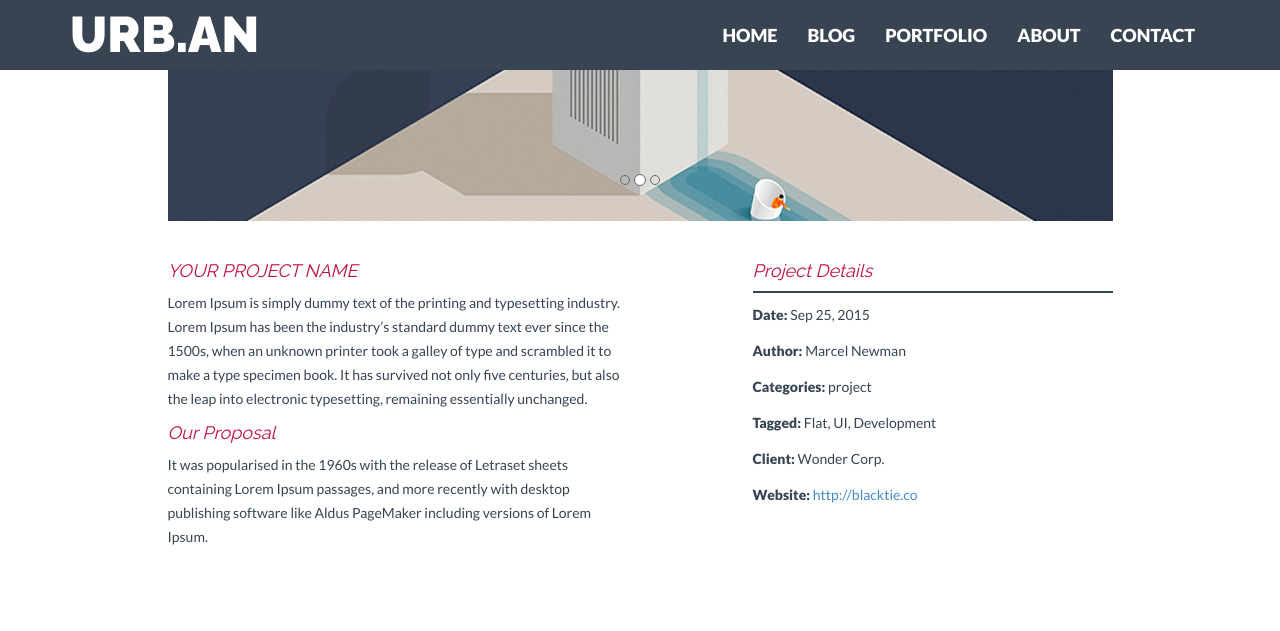
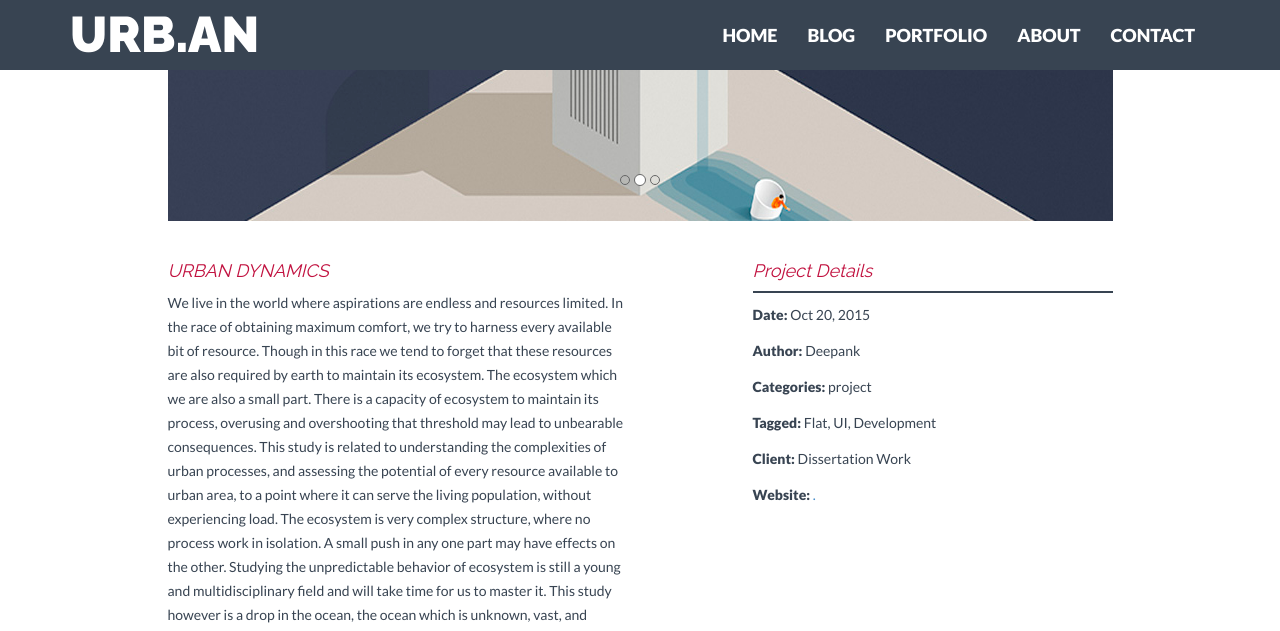
Before and after one commit to deepankverma/urb.an, a Jekyll site: the page built from _posts/project/2014-04-25-your-project-name.markdown, in a window 1280 px wide and 1400 px high, scrolled down 605 px. Shown: the top 631 px of the window. Built offline with Jekyll 4.4.1, drawn with Linux system fonts in a browser that asks for light colours; nearby versions of some CDN libraries; some of the changed text lies outside the part shown.

Commit message:
added Urban dynamics project content

```diff
--- a/_posts/project/2014-04-25-your-project-name.markdown
+++ b/_posts/project/2014-04-25-your-project-name.markdown
@@ -1,7 +1,7 @@
 ---
 layout: project
 title:  "URBAN DYNAMICS"
-date:   2015-09-10 16:54:46
+date:   2015-10-20 16:54:46
 author: Deepank
 categories:
 - project
@@ -10,11 +10,16 @@ carousel:
 - single01.jpg
 - single02.jpg
 - single03.jpg
-client: Wonder Corp.
-website: http://blacktie.co
+client: Dissertation Work
+website: .
 ---
 ####URBAN DYNAMICS
-Lorem Ipsum is simply dummy text of the printing and typesetting industry. Lorem Ipsum has been the industry's standard dummy text ever since the 1500s, when an unknown printer took a galley of type and scrambled it to make a type specimen book. It has survived not only five centuries, but also the leap into electronic typesetting, remaining essentially unchanged.
+We live in the world where aspirations are endless and resources limited. In the race of obtaining maximum comfort, we try to harness every available bit of resource. Though in this race we tend to forget that these resources are also required by earth to maintain its ecosystem. The ecosystem which we are also a small part. There is a capacity of ecosystem to maintain its process, overusing and overshooting that threshold may lead to unbearable consequences. This study is related to understanding the complexities of urban processes, and assessing the potential of every resource available to urban area, to a point where it can serve the living population, without experiencing load. The ecosystem is very complex structure, where no process work in isolation. A small push in any one part may have effects on the other. Studying the unpredictable behavior of ecosystem is still a young and multidisciplinary field and will take time for us to master it. This study however is a drop in the ocean, the ocean which is unknown, vast, and sometimes invisible.
 
 ####Our Proposal
+In the study, as there is no perfect or sure shot way to begin this urban research with. Literature review holds the major importance in determining and establishing the base for previous any such researches, their domain, outcomes etc. Researches which are not directly influencing this study are also studied as their components overlap with our need and requirement of certain parameters. Many esteemed authors have developed their understanding of ecosystem management and given their set of criteria, which might not be in quantitative terms, but provide insight to the importance of those criteria in determining carrying capacity. Apart from these researches, there have been lot of studies lately which are directly associated with urban area in concern. From around 16 of these researches, 9 of them are more recent and provide different parameters for urban processes assessment. For detailed study of these researches, I have considered two case studies done by Tehrani & Makhdoum, 2013 and Shi et al., 2013 which are based in Tehran, Iran and Shanghai, China respectively.
+Identification of parameters for this study was a huge task, for this purpose all the parameters from each of the study are laid out in common board and the parameters for which the quantitative data can be obtained is selected. Apart from these parameters, other parameters which seemed fit for this study were included. There are 59 parameters which are selected from around 250 of them.
+Literature study provides various models which researchers have applied for their research. These models, however do not address to the problem directly as they are not directly related to the objective and approach of this study. In this study, the structure of model is based on data acquired from the parameters, which are then applied to system dynamics model, the stocks and flows are determined by utilizing data with the help of models from literature. The stock-flow diagram for each of the sub-system would be made and then would be combined to get the whole scenario. In this model in parallel, the shape files will be prepared which will contain information about further administrative divisions such as wards and zones. This GIS file is also made integrated in our model where a slight update in data coming from system dynamics application will simultaneously update the map. This map will show the zones and wards where certain resources will be overloaded in future time (tn) taking data from current time (t1) and analyzing over systems dynamics. This approach can provide various results such as dependency of one factor over other, the push being required by any other parameter which is lagging behind in longer run, or area wise problems can be identified.
+The collection of data is a crucial part in this study, Almost data from all of the sectors are required for analysis. The parameters are basically chosen such that they relate with population like water requirement per capita, waste generation per capita etc. as involvement of population is very important. Though in every factor, population is somehow directly or indirectly related, but these parameters provide direct inputs on current consumption of resources.
+Being capital of Madhya Pradesh, City of Bhopal has almost all major administrative, research as well as academic institutions. Data requirement for basic urban amenities can be fulfilled by Bhopal Municipal Corporation and Bhopal Development Authority, Some of the South-western part of Bhopal currently comes under Kolar municipality, from where similar data can be obtained. State Housing Board currently works with BDA for new housing schemes and slum rehabilitation Programmes, which can provide statistics for housing requirement. The environmental management part, which is limited to parks maintenance and tree plantation is done by active indulgence of Capital Project Administration (CPA). Data regarding pollution level and current trend analysis can be obtained from Madhya Pradesh State pollution control board. Several reports are regularly being published by government and private institutions regarding concerned urban sectors, some reports from these studies can be referred for this purpose. Census of India provides critical data regarding population and all allied sectors, a very detailed information can be acquired from census data handbook as well as on census website.
 It was popularised in the 1960s with the release of Letraset sheets containing Lorem Ipsum passages, and more recently with desktop publishing software like Aldus PageMaker including versions of Lorem Ipsum.
```
